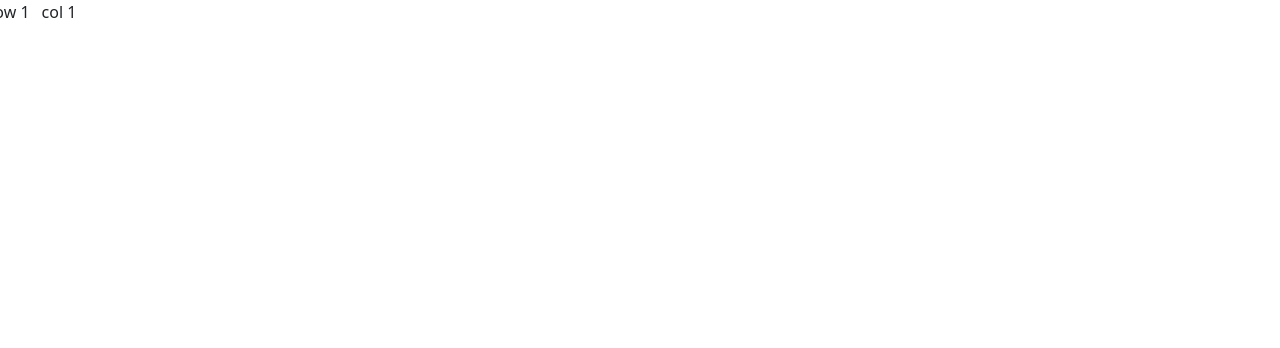
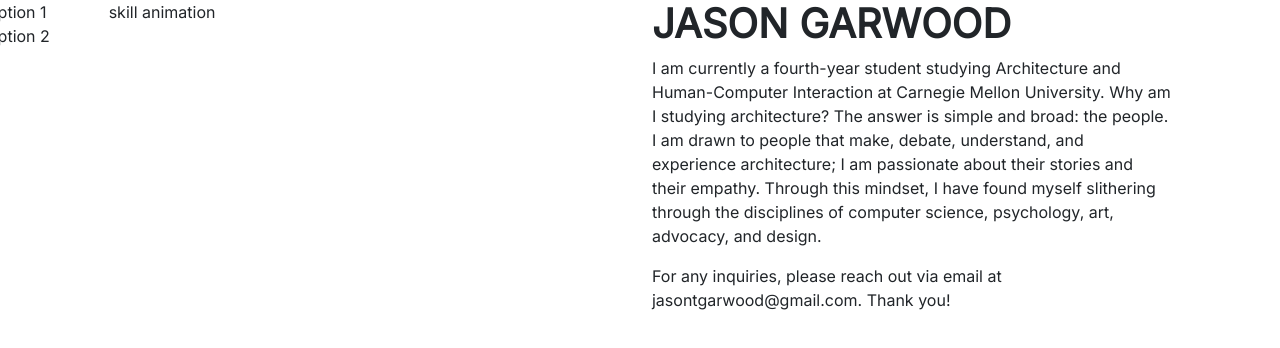
Before and after one commit to jasontgarwood/PUI_A8, a plain HTML site: page about.html in a window 1280 px wide. Drawn offline with nearby package versions, Linux system fonts and the light colour scheme.

Commit message:
updated html, style, added js file

```diff
--- a/about.html
+++ b/about.html
@@ -11,19 +11,48 @@
     <link href="https://cdn.jsdelivr.net/npm/bootstrap@5.1.3/dist/css/bootstrap.min.css" rel="stylesheet" integrity="sha384-1BmE4kWBq78iYhFldvKuhfTAU6auU8tT94WrHftjDbrCEXSU1oBoqyl2QvZ6jIW3" crossorigin="anonymous">
     <!-- jQuery -->
     <script src="https://ajax.googleapis.com/ajax/libs/jquery/3.6.0/jquery.min.js"></script>
-    <!-- JS -->
+    <!-- JS and CSS -->
     <script src="myScript.js" type="text/javascript"></script>
+    <link rel="stylesheet" type="text/css" href="style.css">
+    <!-- Google font -->
+    <link rel="stylesheet" href="https://fonts.googleapis.com/css2?family=Inter&family=Space+Mono&display=swap">
 
 </head>
 
 <body>
 
     <div class="row">
-        row 1
-        <div class="col-sm-3">
-        col 1
+        <!-- nav bar -->
+        <div class="col-1">
+            <div class="row">
+                option 1
+            </div>
+            <div class="row">
+                option 2
+            </div>
+        </div>
+
+        <!-- animated skill graphic -->
+        <div class="col-5">
+            skill animation
+        </div>
+
+        <div class="col-5">
+            <h1>JASON GARWOOD</h1>
+            <p>I am currently a fourth-year student studying Architecture and
+                Human-Computer Interaction at Carnegie Mellon University. Why
+                am I studying architecture? The answer is simple and broad:
+                the people. I am drawn to people that make, debate, understand,
+                and experience architecture; I am passionate about their stories
+                and their empathy. Through this mindset, I have found myself
+                slithering through the disciplines of computer science, psychology,
+                art, advocacy, and design.</p>
+                <p>For any inquiries, please reach out via email at
+                    jasontgarwood@gmail.com. Thank you!</p>
         </div>
     </div>
+
+
 </body>
 
 </html>
--- /dev/null
+++ b/style.css
@@ -0,0 +1,7 @@
+*{
+    font-family: 'Inter', sans-serif;
+}
+
+h1 {
+    font-weight: bolder;
+}
```
Also changed, not shown: index.html (+20 -3 lines).
